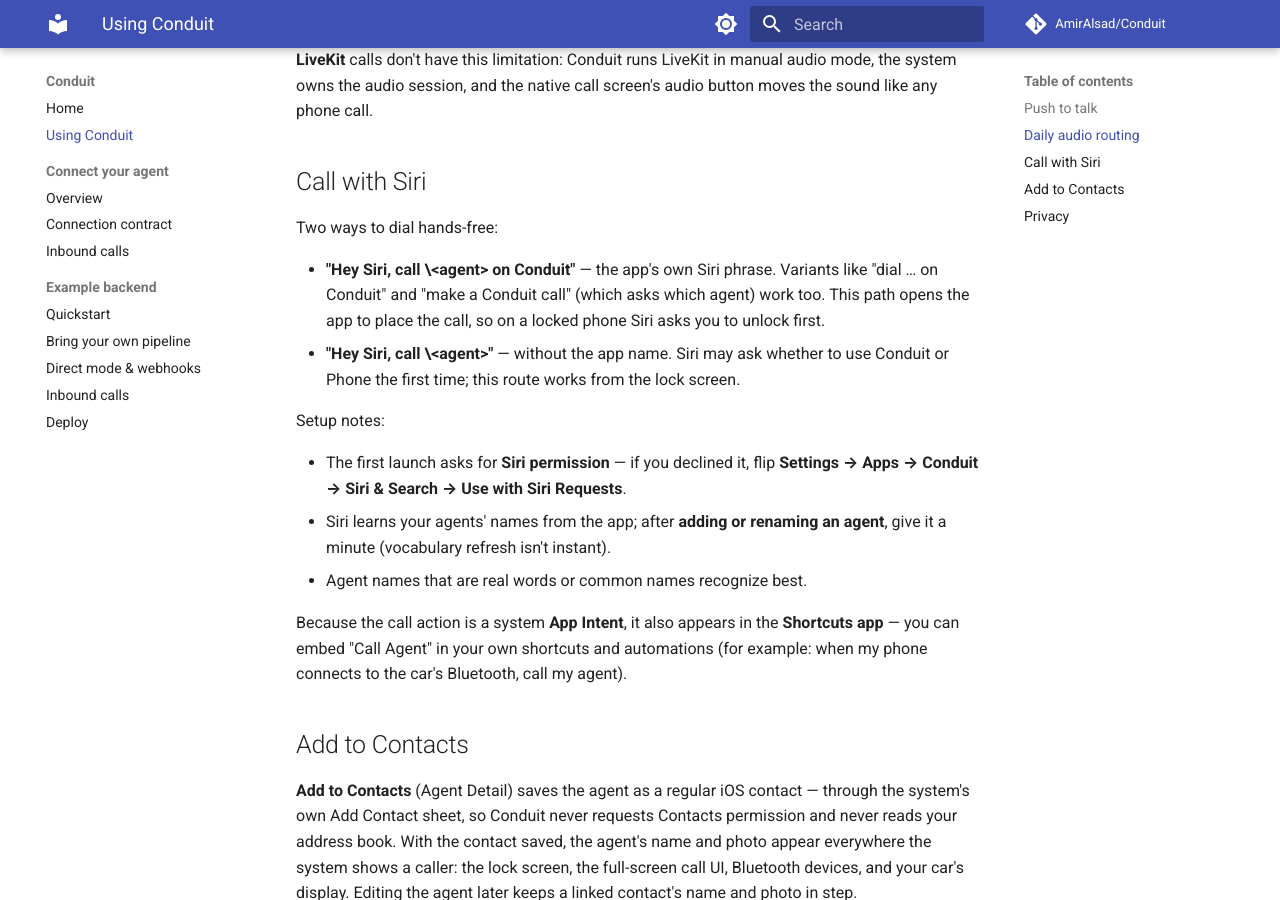
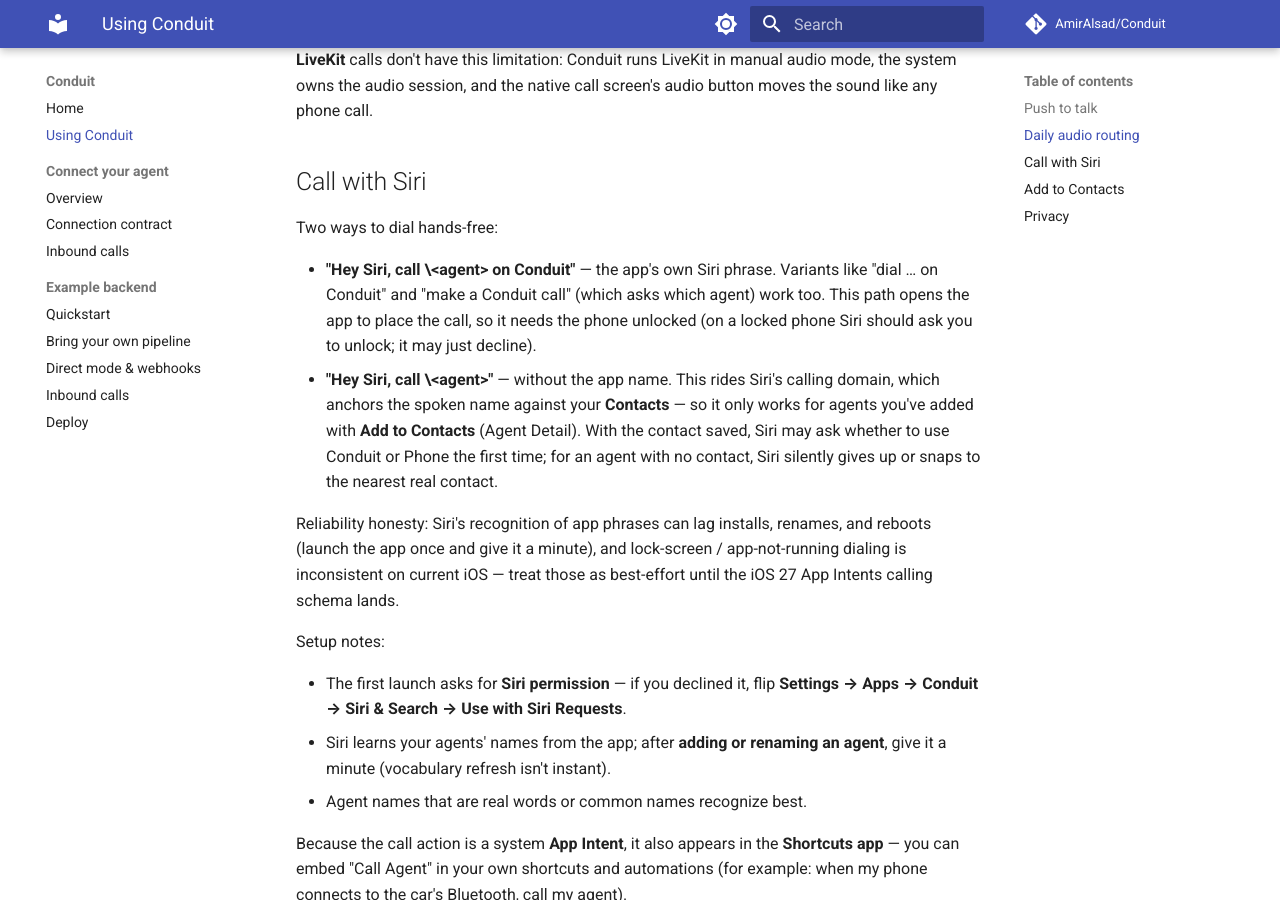
Before and after one commit to AmirAlsad/Conduit, an MkDocs documentation site: the page built from docs/using-conduit.md, in a window 1280 px wide and 900 px high, scrolled down 612 px. Built offline with MkDocs 1.6.1 and Material for MkDocs 9.7.7, drawn with Linux system fonts in a browser that asks for light colours; comment, search, counter and statistics services are not loaded.

Commit message:
Document Siri scope honestly: contacts anchor the calling domain; dev-build caveats
The no-app-name phrase only resolves agents added via Add to Contacts (Siri
anchors spoken names on Contacts before dispatching to apps — the contact
mirror's Siri story working as designed). Locked/app-not-running dialing is
recorded as dev-build-flaky and deferred to a TestFlight re-run; the iOS 27
schema remains the designed answer for locked/car.

Co-Authored-By: Claude Fable 5 <noreply@anthropic.com>

```diff
--- a/docs/using-conduit.md
+++ b/docs/using-conduit.md
@@ -30,10 +30,19 @@ Two ways to dial hands-free:
 
 - **"Hey Siri, call \<agent\> on Conduit"** — the app's own Siri phrase. Variants
   like "dial … on Conduit" and "make a Conduit call" (which asks which agent)
-  work too. This path opens the app to place the call, so on a locked phone Siri
-  asks you to unlock first.
-- **"Hey Siri, call \<agent\>"** — without the app name. Siri may ask whether to
-  use Conduit or Phone the first time; this route works from the lock screen.
+  work too. This path opens the app to place the call, so it needs the phone
+  unlocked (on a locked phone Siri should ask you to unlock; it may just decline).
+- **"Hey Siri, call \<agent\>"** — without the app name. This rides Siri's
+  calling domain, which anchors the spoken name against your **Contacts** —
+  so it only works for agents you've added with **Add to Contacts** (Agent
+  Detail). With the contact saved, Siri may ask whether to use Conduit or
+  Phone the first time; for an agent with no contact, Siri silently gives up
+  or snaps to the nearest real contact.
+
+Reliability honesty: Siri's recognition of app phrases can lag installs,
+renames, and reboots (launch the app once and give it a minute), and
+lock-screen / app-not-running dialing is inconsistent on current iOS —
+treat those as best-effort until the iOS 27 App Intents calling schema lands.
 
 Setup notes:
 
```
Also changed, not shown: docs/ROADMAP.md (+16 -9 lines).
